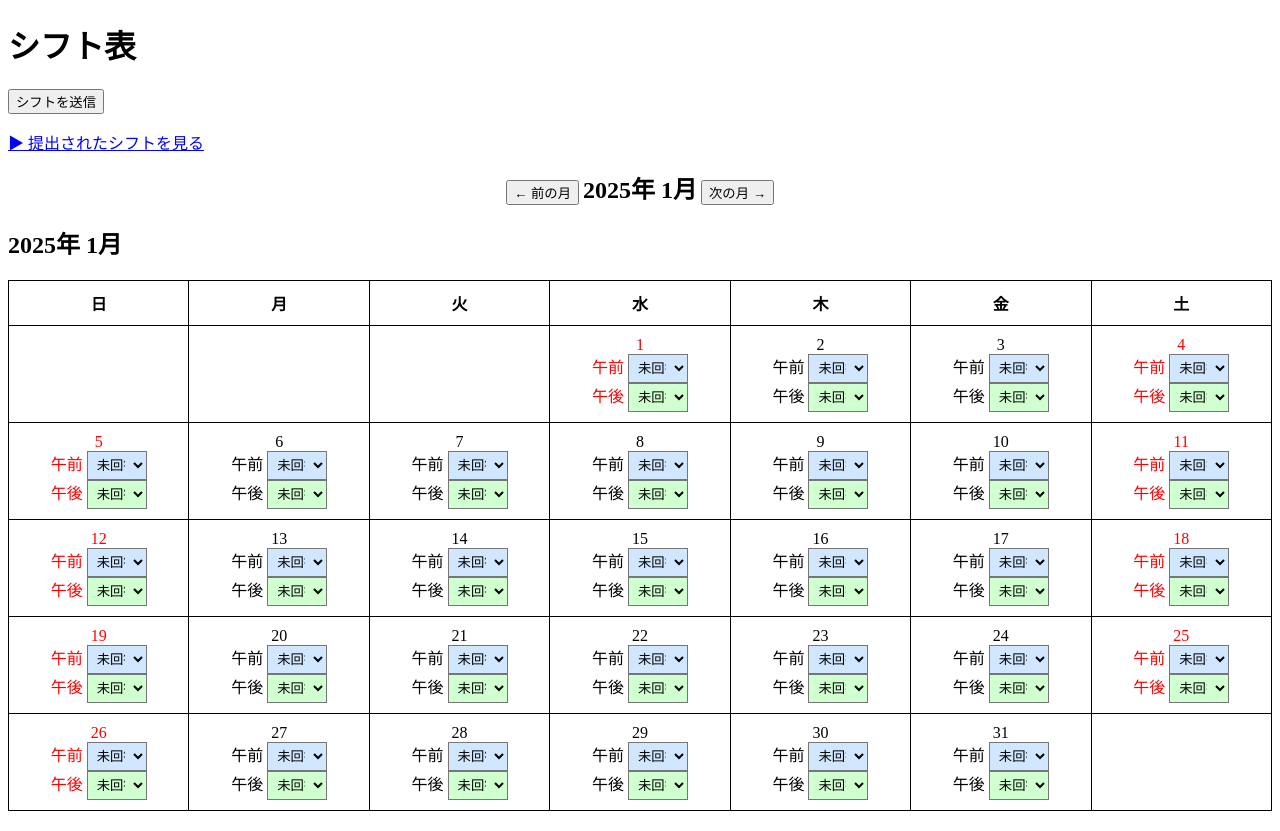
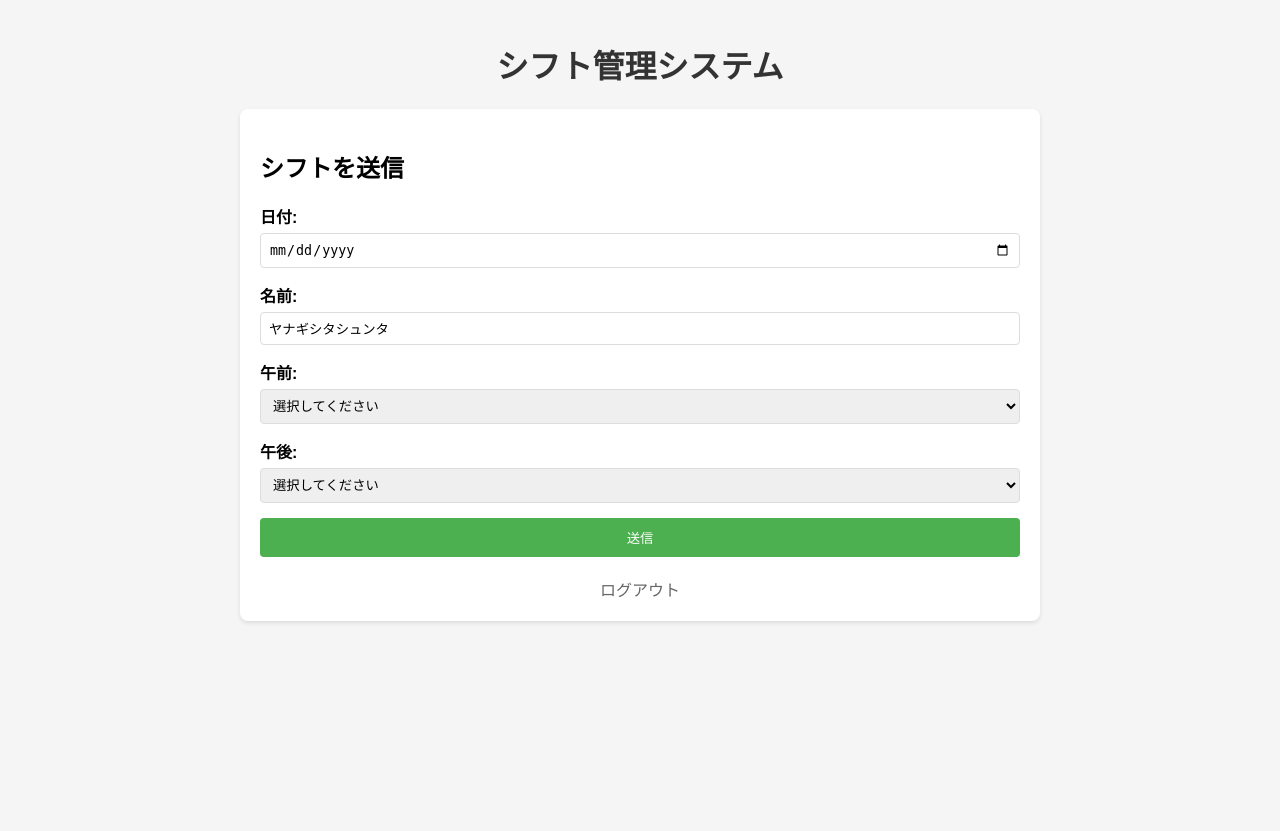
Before and after one commit to rakukofu/shift.form, a Flask app: page / in a window 1280 px wide. After the commit the page ends 623 px from the top, so only its background shows below. Run offline with Flask 3, Linux system fonts and the light colour scheme; a user stored in the database is signed in.

Commit message:
ログインページを削除し、インデックスページに統合

```diff
--- a/app.py
+++ b/app.py
@@ -32,7 +32,7 @@ ADMIN_PASSWORD = os.getenv('ADMIN_PASSWORD', '0131')
 db = SQLAlchemy(app)
 bcrypt = Bcrypt(app)
 login_manager = LoginManager(app)
-login_manager.login_view = 'login'
+login_manager.login_view = 'index'
 login_manager.login_message = 'ログインが必要です。'
 login_manager.login_message_category = 'error'
 
@@ -146,26 +146,33 @@ def delete_user(user_id):
 
     return redirect(url_for('admin_dashboard'))
 
-@app.route('/login', methods=['GET', 'POST'])
-def login():
-    if current_user.is_authenticated:
-        return redirect(url_for('index'))
+@app.route('/', methods=['GET', 'POST'])
+def index():
+    if request.method == 'POST':
+        if 'username' in request.form and 'password' in request.form:
+            # ログイン処理
+            username = request.form['username']
+            password = request.form['password']
+            user = User.query.filter_by(username=username).first()
+            if user and bcrypt.check_password_hash(user.password, password):
+                login_user(user)
+                flash('ログインに成功しました。', 'success')
+                return redirect(url_for('index'))
+            else:
+                flash('ユーザー名またはパスワードが間違っています。', 'error')
+        elif current_user.is_authenticated:
+            # シフト送信処理
+            date = request.form['date']
+            user_name = request.form['user_name']
+            morning = request.form['morning']
+            afternoon = request.form['afternoon']
 
-    if request.method == 'POST':
-        username = request.form['username']
-        password = request.form['password']
-        user = User.query.filter_by(username=username).first()
-        if user and bcrypt.check_password_hash(user.password, password):
-            login_user(user)
-            flash('ログインに成功しました。', 'success')
+            new_shift = Shift(date=date, user_name=user_name, morning=morning, afternoon=afternoon)
+            db.session.add(new_shift)
+            db.session.commit()
+            flash('シフトを送信しました。', 'success')
             return redirect(url_for('index'))
-        else:
-            flash('ユーザー名またはパスワードが間違っています。', 'error')
-    return render_template('login.html')
 
-@app.route('/')
-@login_required
-def index():
     return render_template('index.html')
 
 @app.route('/logout')
@@ -173,7 +180,7 @@ def index():
 def logout():
     logout_user()
     flash('ログアウトしました。', 'success')
-    return redirect(url_for('login'))
+    return redirect(url_for('index'))
 
 @app.errorhandler(404)
 def not_found_error(error):
--- a/static/style.css
+++ b/static/style.css
@@ -1,10 +1,95 @@
 /* 全体のスタイリング */
 body {
-    font-family: "Arial", sans-serif;
+    font-family: Arial, sans-serif;
     margin: 0;
     padding: 0;
-    background-color: #f4f7fc;
+    background-color: #f5f5f5;
+}
+
+.container {
+    max-width: 800px;
+    margin: 0 auto;
+    padding: 20px;
+}
+
+h1 {
+    text-align: center;
     color: #333;
+}
+
+.alert {
+    padding: 10px;
+    margin: 10px 0;
+    border-radius: 4px;
+}
+
+.alert-success {
+    background-color: #d4edda;
+    color: #155724;
+    border: 1px solid #c3e6cb;
+}
+
+.alert-error {
+    background-color: #f8d7da;
+    color: #721c24;
+    border: 1px solid #f5c6cb;
+}
+
+.login-form, .shift-form {
+    background-color: white;
+    padding: 20px;
+    border-radius: 8px;
+    box-shadow: 0 2px 4px rgba(0, 0, 0, 0.1);
+    margin-top: 20px;
+}
+
+.form-group {
+    margin-bottom: 15px;
+}
+
+label {
+    display: block;
+    margin-bottom: 5px;
+    font-weight: bold;
+}
+
+input[type="text"],
+input[type="password"],
+input[type="date"],
+select {
+    width: 100%;
+    padding: 8px;
+    border: 1px solid #ddd;
+    border-radius: 4px;
+    box-sizing: border-box;
+}
+
+button {
+    background-color: #4CAF50;
+    color: white;
+    padding: 10px 15px;
+    border: none;
+    border-radius: 4px;
+    cursor: pointer;
+    width: 100%;
+}
+
+button:hover {
+    background-color: #45a049;
+}
+
+.logout-link {
+    text-align: center;
+    margin-top: 20px;
+}
+
+.logout-link a {
+    color: #666;
+    text-decoration: none;
+}
+
+.logout-link a:hover {
+    text-decoration: underline;
 }
 
 /* ヘッダー */
--- a/templates/index.html
+++ b/templates/index.html
@@ -3,164 +3,71 @@
 <head>
     <meta charset="UTF-8">
     <meta name="viewport" content="width=device-width, initial-scale=1.0">
-    <title>シフト表提出</title>
-    <script src="{{ url_for('static', filename='script.js') }}" defer></script>
-	<link rel="icon" href="{{ url_for('static', filename='favicon.ico') }}">
-
-    <style>
-        table {
-            width: 100%;
-            border-collapse: collapse;
-            margin-bottom: 20px;
-            overflow-x: auto; /* モバイル対応で横スクロール許可 */
-        }
-        table, th, td {
-            border: 1px solid black;
-        }
-        th, td {
-            padding: 10px;
-            text-align: center;
-        }
-        .morning select { background-color: #d0e7ff; }
-        .afternoon select { background-color: #d0ffd0; }
-        select {
-            width: 60px;
-            padding: 5px;
-            text-align: center;
-        }
-        .holiday, .rest {
-            color: red;
-        }
-        .weekday {
-            color: black;
-        }
-        .message {
-            margin: 20px 0;
-            padding: 10px;
-            border-radius: 5px;
-        }
-        .message.success { background-color: #d4edda; color: #155724; }
-        .message.error { background-color: #f8d7da; color: #721c24; }
-    </style>
+    <title>シフト管理システム</title>
+    <link rel="stylesheet" href="{{ url_for('static', filename='style.css') }}">
 </head>
 <body>
-    <h1>シフト表</h1>
-
-    <div id="message-container"></div>
-
-    <form id="shift-form" method="POST" action="/submit">
-        <button type="submit" title="このボタンでシフトを送信します">シフトを送信</button>
-
-        <p>
-            <a href="{{ url_for('viewer') }}" style="font-size: 16px; color: blue;">▶ 提出されたシフトを見る</a>
-        </p>
+    <div class="container">
+        <h1>シフト管理システム</h1>
 
         {% with messages = get_flashed_messages(with_categories=true) %}
             {% if messages %}
                 {% for category, message in messages %}
-              <div class="message {{ category }}">{{ message }}</div>
+                    <div class="alert alert-{{ category }}">{{ message }}</div>
                 {% endfor %}
             {% endif %}
         {% endwith %}
 
-        <div style="text-align: center; margin-bottom: 20px;">
-            <button type="button" onclick="changeMonth(-1)" aria-label="前の月に変更する">← 前の月</button>
-            <span id="calendar-title" style="font-size: 1.5em; font-weight: bold;"></span>
-            <button type="button" onclick="changeMonth(1)" aria-label="次の月に変更する">次の月 →</button>
+        {% if not current_user.is_authenticated %}
+        <div class="login-form">
+            <h2>ログイン</h2>
+            <form method="POST" action="{{ url_for('index') }}">
+                <div class="form-group">
+                    <label for="username">ユーザー名:</label>
+                    <input type="text" id="username" name="username" required>
                 </div>
-
-        <div id="calendar-container"></div>
-        <div id="shift-details"></div>
+                <div class="form-group">
+                    <label for="password">パスワード:</label>
+                    <input type="password" id="password" name="password" required>
+                </div>
+                <button type="submit">ログイン</button>
             </form>
-
-    <script>
-        // グローバル変数の定義
-        let currentYear = 2025;
-        let currentMonth = 1;
-
-        const holidays = [
-            { month: 1, day: 1 }, { month: 2, day: 11 }, { month: 4, day: 29 },
-            { month: 5, day: 3 }, { month: 5, day: 4 }, { month: 5, day: 5 },
-            { month: 7, day: 20 }, { month: 9, day: 15 }, { month: 10, day: 14 },
-            { month: 11, day: 3 }, { month: 11, day: 23 }, { month: 12, day: 23 }
-        ];
-
-        // カレンダー生成関数
-        function generateCalendar(year, month) {
-            const daysInMonth = new Date(year, month, 0).getDate();
-            const firstDay = new Date(year, month - 1, 1).getDay();
-            let calendarHTML = `<h2>${year}年 ${month}月</h2><table><thead>
-                                    <tr><th>日</th><th>月</th><th>火</th><th>水</th><th>木</th><th>金</th><th>土</th></tr>
-                                </thead><tbody>`;
-
-            let dayCounter = 1;
-
-            for (let i = 0; i < 6; i++) {
-                calendarHTML += `<tr>`;
-                for (let j = 0; j < 7; j++) {
-                    let dayClass = j === 0 || j === 6 ? 'rest' : 'weekday';
-                    const isHoliday = holidays.some(holiday => holiday.month === month && holiday.day === dayCounter);
-
-                    if (isHoliday) dayClass = "holiday";
-
-                    if (i === 0 && j < firstDay) {
-                        calendarHTML += `<td></td>`;
-                    } else if (dayCounter <= daysInMonth) {
-                        // シフト選択肢を追加
-                        calendarHTML += `<td class="${dayClass}">
-                                            ${dayCounter}<br>
-                                            <div class="morning">
-                                                <label for="morning-${dayCounter}">午前</label>
-                                                <select id="morning-${dayCounter}" name="${year}-${month}-${dayCounter}-morning" title="午前のシフトを選択してください">
-                                                    <option value="未回答">未回答</option>
-                                                    <option value="〇">〇</option>
-                                                    <option value="×">×</option>
+        </div>
+        {% else %}
+        <div class="shift-form">
+            <h2>シフトを送信</h2>
+            <form method="POST" action="{{ url_for('index') }}">
+                <div class="form-group">
+                    <label for="date">日付:</label>
+                    <input type="date" id="date" name="date" required>
+                </div>
+                <div class="form-group">
+                    <label for="user_name">名前:</label>
+                    <input type="text" id="user_name" name="user_name" value="{{ current_user.username }}" readonly>
+                </div>
+                <div class="form-group">
+                    <label for="morning">午前:</label>
+                    <select id="morning" name="morning">
+                        <option value="">選択してください</option>
+                        <option value="出勤">出勤</option>
+                        <option value="休み">休み</option>
                     </select>
                 </div>
-                                            <div class="afternoon">
-                                                <label for="afternoon-${dayCounter}">午後</label>
-                                                <select id="afternoon-${dayCounter}" name="${year}-${month}-${dayCounter}-afternoon" title="午後のシフトを選択してください">
-                                                    <option value="未回答">未回答</option>
-                                                    <option value="〇">〇</option>
-                                                    <option value="×">×</option>
+                <div class="form-group">
+                    <label for="afternoon">午後:</label>
+                    <select id="afternoon" name="afternoon">
+                        <option value="">選択してください</option>
+                        <option value="出勤">出勤</option>
+                        <option value="休み">休み</option>
                     </select>
                 </div>
-                                        </td>`;
-                        dayCounter++;
-                    } else {
-                        calendarHTML += `<td></td>`;
-                    }
-                }
-                calendarHTML += `</tr>`;
-                if (dayCounter > daysInMonth) break;
-            }
-            calendarHTML += `</tbody></table>`;
-            return calendarHTML;
-        }
-
-        // カレンダー表示関数
-        function displayCalendar() {
-            document.getElementById("calendar-title").textContent = `${currentYear}年 ${currentMonth}月`;
-            document.getElementById("calendar-container").innerHTML = generateCalendar(currentYear, currentMonth);
-        }
-
-        // グローバルスコープに関数を定義
-        window.changeMonth = function(direction) {
-            currentMonth += direction;
-            if (currentMonth < 1) {
-                currentMonth = 12;
-                currentYear--;
-            } else if (currentMonth > 12) {
-                currentMonth = 1;
-                currentYear++;
-            }
-            displayCalendar();
-        };
-
-        // 初期カレンダー表示
-        document.addEventListener("DOMContentLoaded", () => {
-            displayCalendar();
-        });
-    </script>
+                <button type="submit">送信</button>
+            </form>
+            <div class="logout-link">
+                <a href="{{ url_for('logout') }}">ログアウト</a>
+            </div>
+        </div>
+        {% endif %}
+    </div>
 </body>
 </html>
```
Lines whose indentation alone changed are shown as unchanged.
